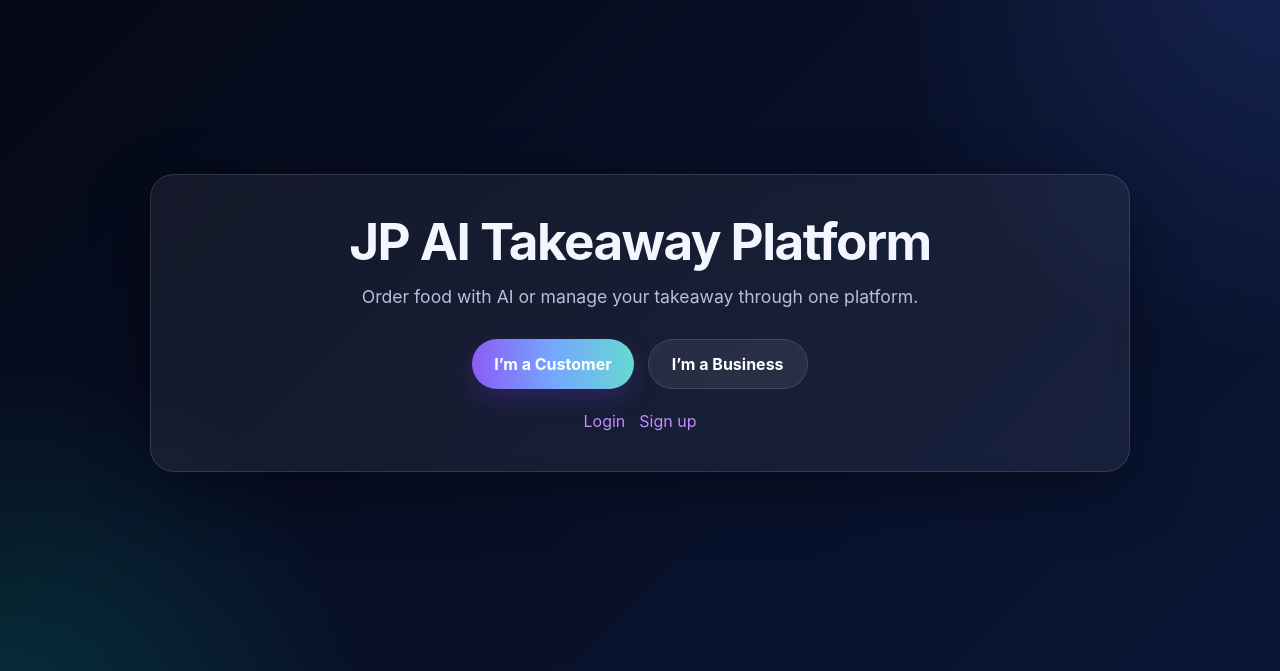
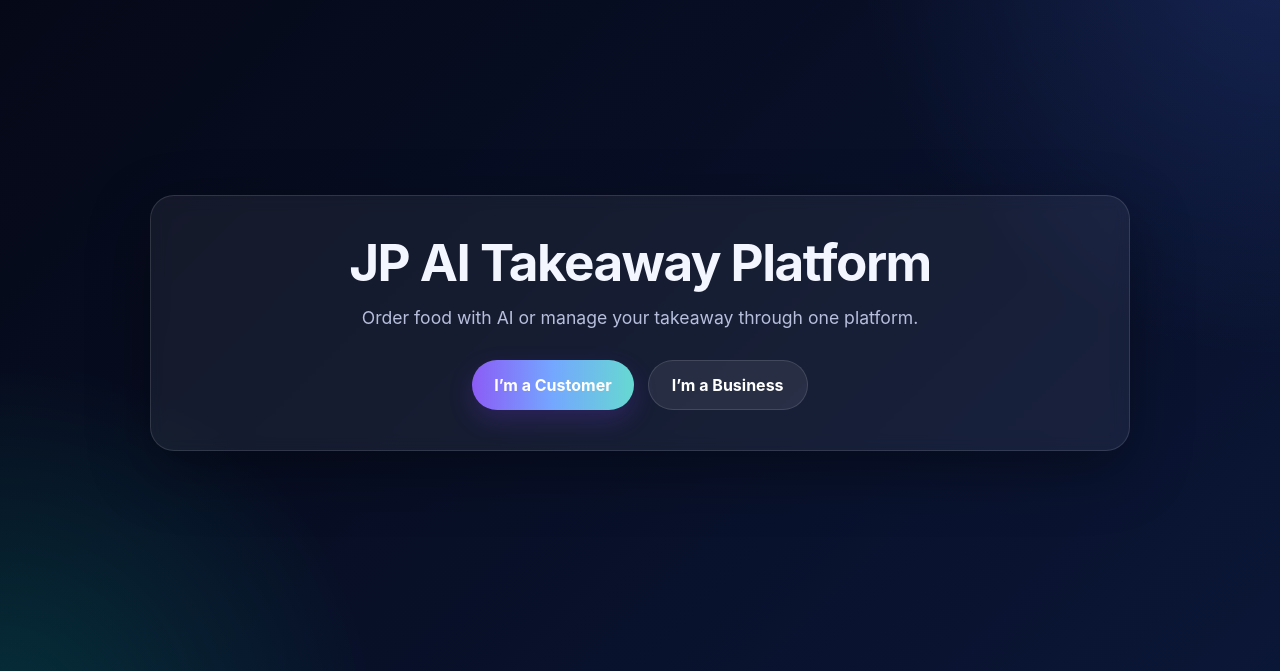
Before and after one commit to Jpbuglerlamb/OrderChat, a FastAPI app: page / in a window 1280 px wide. Shown: the part 65-736 px from the top of the page. Run offline with FastAPI, Linux system fonts and the light colour scheme.

Commit message:
'status' update

```diff
--- a/frontend/templates/home.html
+++ b/frontend/templates/home.html
@@ -12,11 +12,6 @@
       <a href="/customer" class="btn btn-primary">I’m a Customer</a>
       <a href="/business" class="btn btn-secondary">I’m a Business</a>
     </div>
-
-    <div class="button-row">
-      <a href="/login">Login</a>
-      <a href="/signup">Sign up</a>
-    </div>
   </div>
 </section>
 {% endblock %}
```
